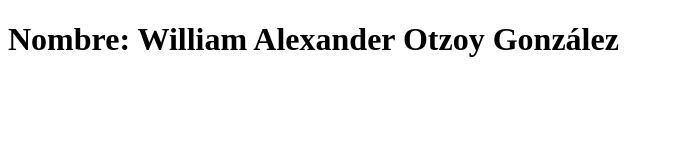
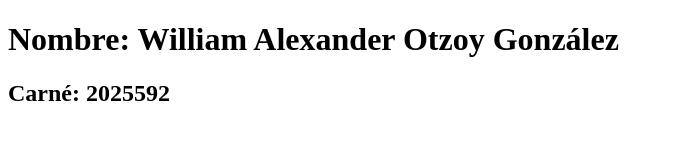
Before and after one commit to ogarcia-2022360/RepoKinal, a plain HTML site: page index.html in a window 1280 px wide. Shown: the whole page, without its empty margins (0-674 px from the left). Drawn offline with Linux system fonts and the light colour scheme.

Commit message:
refactor: se ha agregado el carné de wotzoy-2025592 en index.html.

```diff
--- a/index.html
+++ b/index.html
@@ -7,5 +7,6 @@
 </head>
 <body>
     <h1>Nombre: William Alexander Otzoy González</h1>
+    <h2>Carné: 2025592</h2>
 </body>
 </html>
```
